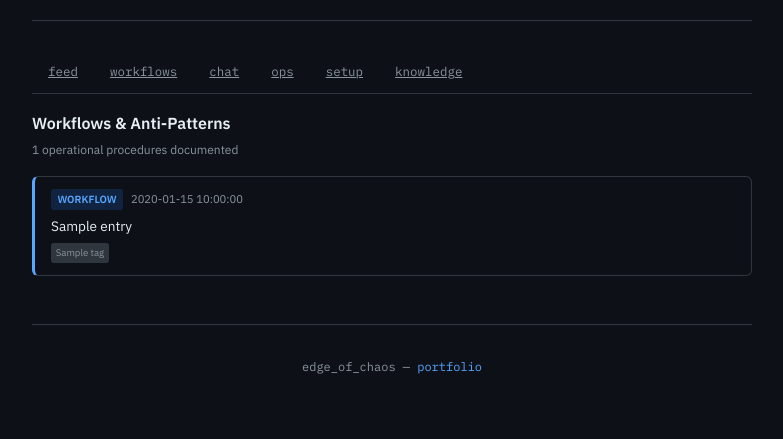
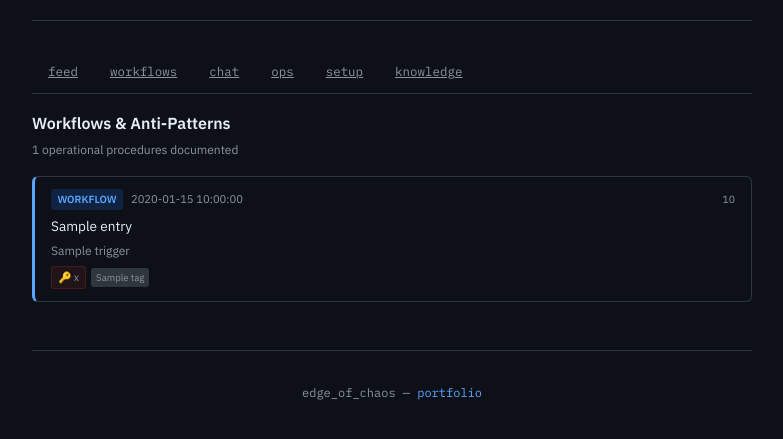
Before and after one commit to lucasrp/edge-of-chaos, a Flask app: template blog/templates/workflows.html in a window 1280 px wide. Shown: the part 253-692 px from the top of the page, without its empty margins (248-1031 px from the left). Run offline with Flask 3, Linux system fonts and the light colour scheme; the template is opened without the code that fills it: most values are stand-ins (such as "Sample title", 1, 10 or a date in 2020); some libraries are stand-ins or nearby versions.

Commit message:
feat: US-002 - Workflows list view with metadata
Co-Authored-By: Claude Opus 4.6 (1M context) <noreply@anthropic.com>

```diff
--- a/blog/app.py
+++ b/blog/app.py
@@ -241,6 +241,21 @@ def load_entries():
 
         # Pipeline enforcement: entry is "published" only if meta-report exists
         published = bool(meta_report)
+
+        # Workflow metadata
+        secrets_list = fm.get("secrets", [])
+        if not isinstance(secrets_list, list):
+            secrets_list = []
+        cost_estimate = fm.get("cost_estimate", "")
+
+        # Extract ## Trigger section from body
+        trigger_text = ""
+        if WORKFLOW_TAGS.intersection(tags_list):
+            trigger_match = re.search(
+                r'^## (?:Trigger|O que tentei)\s*\n(.*?)(?=\n## |\Z)',
+                body_md, _re.MULTILINE | _re.DOTALL)
+            if trigger_match:
+                trigger_text = trigger_match.group(1).strip()
 
         entries.append({
             "title": fm.get("title", fp.stem),
@@ -265,6 +280,9 @@ def load_entries():
             "body_html": "",
             "mtime": fp.stat().st_mtime,
             "path": str(fp),
+            "secrets": secrets_list,
+            "cost_estimate": cost_estimate,
+            "trigger": trigger_text,
         })
 
     entries.sort(key=lambda e: (e["date"], e["slug"]), reverse=True)
--- a/blog/static/style.css
+++ b/blog/static/style.css
@@ -2121,7 +2121,28 @@
   .badge-antipattern { background: #f8514933; color: #f85149; }
   .workflow-date { font-size: 0.7rem; color: var(--text-muted); }
   .workflow-title { font-size: 0.85rem; margin: 0; font-weight: 500; }
-  .workflow-tags { display: flex; flex-wrap: wrap; gap: 0.3rem; margin-top: 0.3rem; }
+  .workflow-trigger {
+    font-size: 0.75rem;
+    color: var(--text-muted);
+    margin: 0.3rem 0 0;
+    line-height: 1.4;
+  }
+  .workflow-meta { display: flex; flex-wrap: wrap; align-items: center; gap: 0.3rem; margin-top: 0.4rem; }
+  .workflow-meta-item {
+    font-size: 0.65rem;
+    padding: 0.1rem 0.4rem;
+    border-radius: 3px;
+  }
+  .workflow-secrets {
+    color: var(--text-muted);
+    background: #da36331a;
+    border: 1px solid #da363333;
+  }
+  .workflow-cost {
+    font-size: 0.65rem;
+    color: var(--text-muted);
+    margin-left: auto;
+  }
   .workflow-tag {
     font-size: 0.6rem;
     color: var(--text-muted);
--- /dev/null
+++ b/blog/templates/partials/workflow_list.html
@@ -0,0 +1,35 @@
+{% if entries %}
+<div class="workflow-list">
+  {% for e in entries %}
+  <article class="workflow-card {{ 'anti-pattern' if 'anti-pattern' in e.tags else 'workflow' }}" data-slug="{{ e.slug }}">
+    <div class="workflow-card-header">
+      {% if 'anti-pattern' in e.tags %}
+      <span class="workflow-badge badge-antipattern">anti-pattern</span>
+      {% else %}
+      <span class="workflow-badge badge-workflow">workflow</span>
+      {% endif %}
+      <span class="workflow-date">{{ e.date }}</span>
+      {% if e.cost_estimate %}
+      <span class="workflow-cost">{{ e.cost_estimate }}</span>
+      {% endif %}
+    </div>
+    <h3 class="workflow-title">{{ e.title }}</h3>
+    {% if e.trigger %}
+    <p class="workflow-trigger">{{ e.trigger | truncate(120) }}</p>
+    {% endif %}
+    <div class="workflow-meta">
+      {% if e.secrets %}
+      <span class="workflow-meta-item workflow-secrets">
+        &#x1F511; {{ e.secrets | join(', ') }}
+      </span>
+      {% endif %}
+      {% for t in e.tags if t not in ('workflow', 'anti-pattern') %}
+      <span class="workflow-tag">{{ t }}</span>
+      {% endfor %}
+    </div>
+  </article>
+  {% endfor %}
+</div>
+{% else %}
+<p class="empty-state">No workflows documented yet.</p>
+{% endif %}
--- a/blog/templates/workflows.html
+++ b/blog/templates/workflows.html
@@ -7,29 +7,6 @@
     <p class="workflow-subtitle">{{ entries | length }} operational procedures documented</p>
   </div>
 
-  {% if entries %}
-  <div class="workflow-list">
-    {% for e in entries %}
-    <article class="workflow-card {{ 'anti-pattern' if 'anti-pattern' in e.tags else 'workflow' }}" data-slug="{{ e.slug }}">
-      <div class="workflow-card-header">
-        {% if 'anti-pattern' in e.tags %}
-        <span class="workflow-badge badge-antipattern">anti-pattern</span>
-        {% else %}
-        <span class="workflow-badge badge-workflow">workflow</span>
-        {% endif %}
-        <span class="workflow-date">{{ e.date }}</span>
-      </div>
-      <h3 class="workflow-title">{{ e.title }}</h3>
-      <div class="workflow-tags">
-        {% for t in e.tags if t not in ('workflow', 'anti-pattern') %}
-        <span class="workflow-tag">{{ t }}</span>
-        {% endfor %}
-      </div>
-    </article>
-    {% endfor %}
-  </div>
-  {% else %}
-  <p class="empty-state">No workflows documented yet.</p>
-  {% endif %}
+  {% include 'partials/workflow_list.html' %}
 </div>
 {% endblock %}
```
